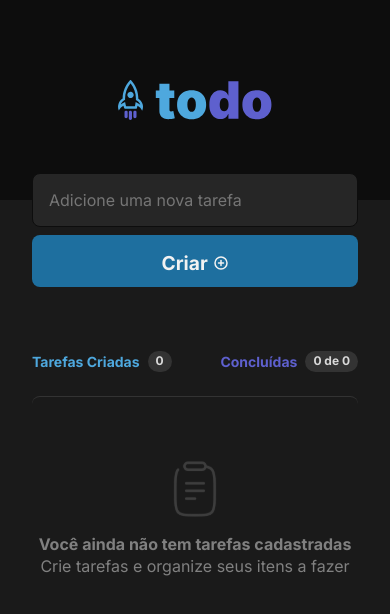
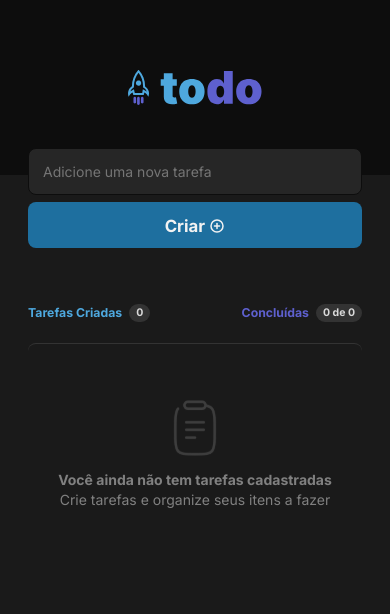
Before and after one commit to oleoprado/reactjs-todo, a React (Vite) app: page / in a window 390 px wide. Shown: the top 614 px of the page. Built offline with nearby package versions, Linux system fonts and the light colour scheme.

Commit message:
chore: altertado font-size do @media newTask

```diff
--- a/src/components/newTask/NewTask.module.css
+++ b/src/components/newTask/NewTask.module.css
@@ -58,7 +58,6 @@
 @media (max-width: 425px) {
   html {
     font-size: 87.5%;
-    font-size: 100%;
   }
 
   .newTaskForm {
```
